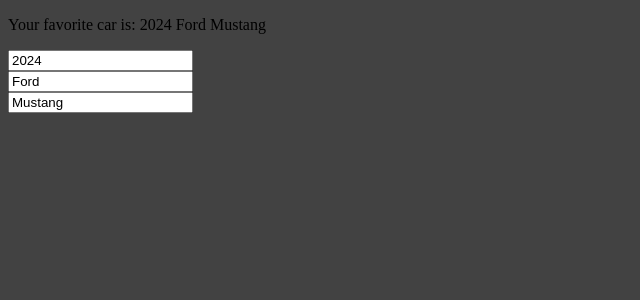
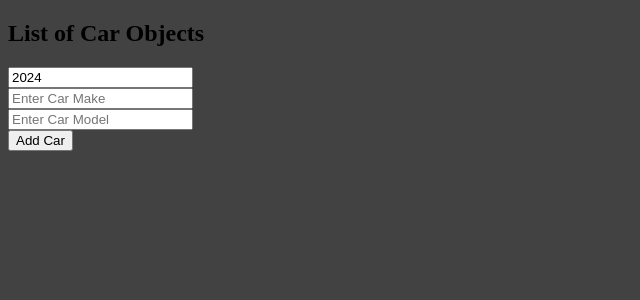
Before and after one commit to sefakpsz/React-With-BroCode, a React (Vite) app: page / in a window 1280 px wide. Shown: the top 300 px of the page, without its empty margins (0-640 px from the left). Built offline with nearby package versions, Linux system fonts and the light colour scheme.

Commit message:
feat: updating state of the array and its object added

```diff
--- a/src/App.jsx
+++ b/src/App.jsx
@@ -9,8 +9,10 @@
 // import OnChangeEventHandler from "./OnChangeEventHandler/OnChangeEventHandler";
 // import ColorPicker from "./ColorPicker/ColorPicker";
 // import CounterV2 from "./CounterV2/CounterV2";
+// import UpdatingStateOfObject from "./UpdatingStateOfObject/UpdatingStateOfObject";
+// import UpdatingStateOfArray from "./UpdatingStateOfArray/UpdatingStateOfArray";
 
-import UpdatingStateOfObject from "./UpdatingStateOfObject/UpdatingStateOfObject";
+import UpdatingStateOfArrayOfObject from "./UpdatingStateOfArrayOfObject/UpdatingStateOfArrayOfObject";
 
 function App() {
   // const fruits = [
@@ -31,8 +33,10 @@
 
   return (
     <>
+      <UpdatingStateOfArrayOfObject />
+      {/*
+      <UpdatingStateOfArray />
       <UpdatingStateOfObject />
-      {/*
       <CounterV2 />
       <ColorPicker />
       <OnChangeEventHandler />
--- /dev/null
+++ b/src/UpdatingStateOfArray/UpdatingStateOfArray.jsx
@@ -0,0 +1,37 @@
+import { useState } from "react";
+
+function UpdatingStateOfArray() {
+  let [foods, setFoods] = useState(["Apple", "Orange", "Banana"]);
+
+  function handleAddFood() {
+    const newFood = document.getElementById("foodInput").value;
+    document.getElementById("foodInput").value = "";
+
+    setFoods((prevFoods) => [...prevFoods, newFood]);
+  }
+
+  function handleRemoveFood(index) {
+    setFoods(foods.filter((_, i) => i !== index));
+  }
+
+  return (
+    <div>
+      <h2>List of Food</h2>
+      <ul>
+        {foods.map((food, index) => (
+          <li
+            key={index}
+            style={{ cursor: "pointer" }}
+            onClick={() => handleRemoveFood(index)}
+          >
+            {food}
+          </li>
+        ))}
+      </ul>
+      <input type="text" id="foodInput" placeholder="Enter food name" />
+      <button onClick={handleAddFood}>Add Food</button>
+    </div>
+  );
+}
+
+export default UpdatingStateOfArray;
--- /dev/null
+++ b/src/UpdatingStateOfArrayOfObject/UpdatingStateOfArrayOfObject.jsx
@@ -0,0 +1,70 @@
+import { useState } from "react";
+
+function UpdatingStateOfArrayOfObject() {
+  const [cars, setCars] = useState([]);
+  const [carYear, setCarYear] = useState(new Date().getFullYear());
+  const [carMake, setCarMake] = useState("");
+  const [carModel, setCarModel] = useState("");
+
+  function handleAddCar() {
+    const newCar = { year: carYear, make: carMake, model: carModel };
+    setCars((prevCars) => [...prevCars, newCar]);
+
+    setCarMake("");
+    setCarModel("");
+    setCarYear(new Date().getFullYear());
+  }
+
+  function handleRemoveCar(index) {
+    setCars((prevCars) => prevCars.filter((_, i) => i !== index));
+  }
+
+  function handleYearChange(event) {
+    setCarYear(event.target.value);
+  }
+
+  function handleMakeChange(event) {
+    setCarMake(event.target.value);
+  }
+
+  function handleModelChange(event) {
+    setCarModel(event.target.value);
+  }
+
+  return (
+    <div>
+      <h2>List of Car Objects</h2>
+      <ul>
+        {cars.map((car, index) => (
+          <li
+            key={index}
+            style={{ cursor: "pointer" }}
+            onClick={() => handleRemoveCar(index)}
+          >
+            {car.model} {car.make} {car.year}
+          </li>
+        ))}
+      </ul>
+
+      <input type="number" value={carYear} onChange={handleYearChange} />
+      <br />
+      <input
+        type="text"
+        value={carMake}
+        onChange={handleMakeChange}
+        placeholder="Enter Car Make"
+      />
+      <br />
+      <input
+        type="text"
+        value={carModel}
+        onChange={handleModelChange}
+        placeholder="Enter Car Model"
+      />
+      <br />
+      <button onClick={handleAddCar}> Add Car </button>
+    </div>
+  );
+}
+
+export default UpdatingStateOfArrayOfObject;
```
